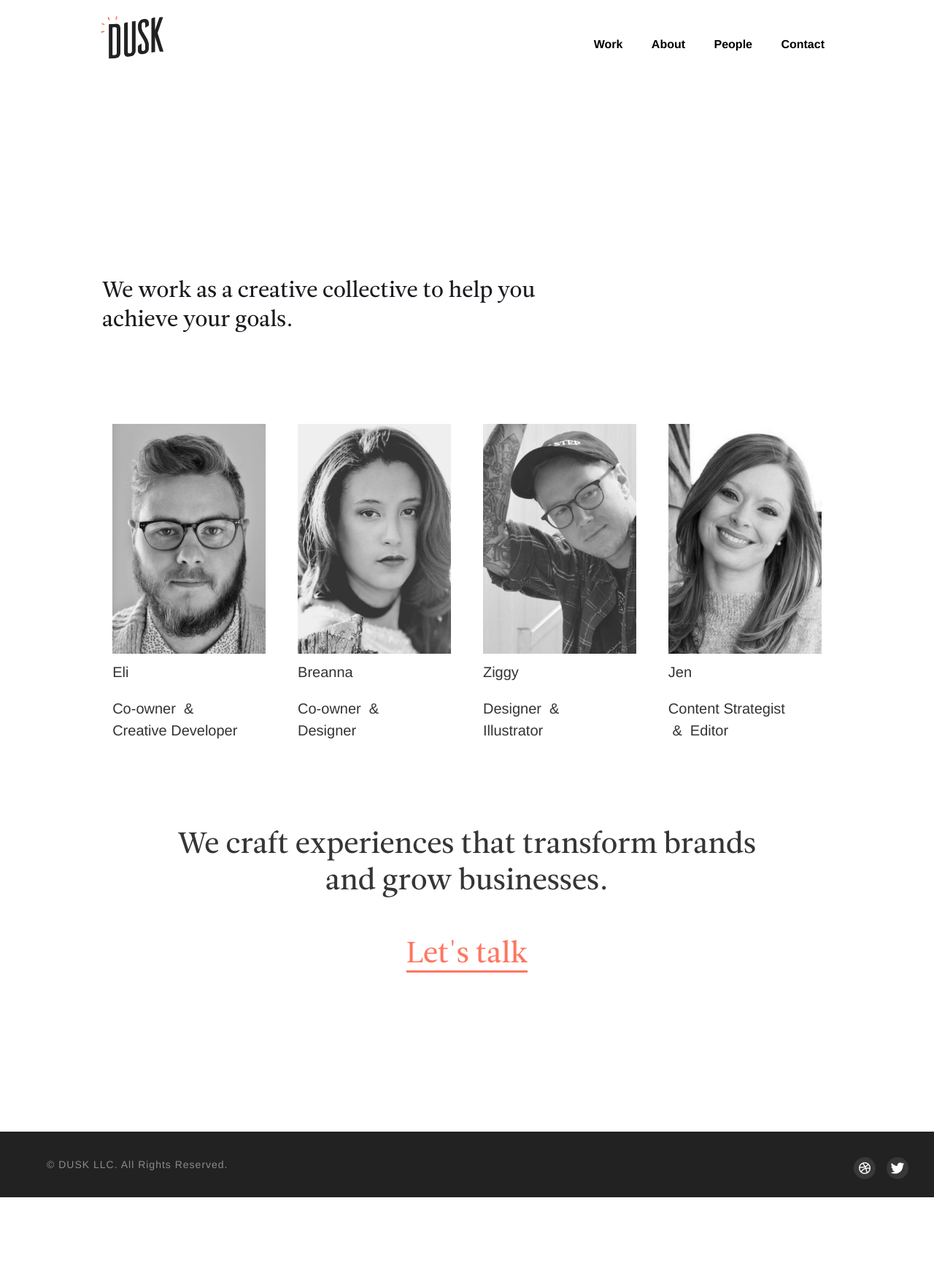
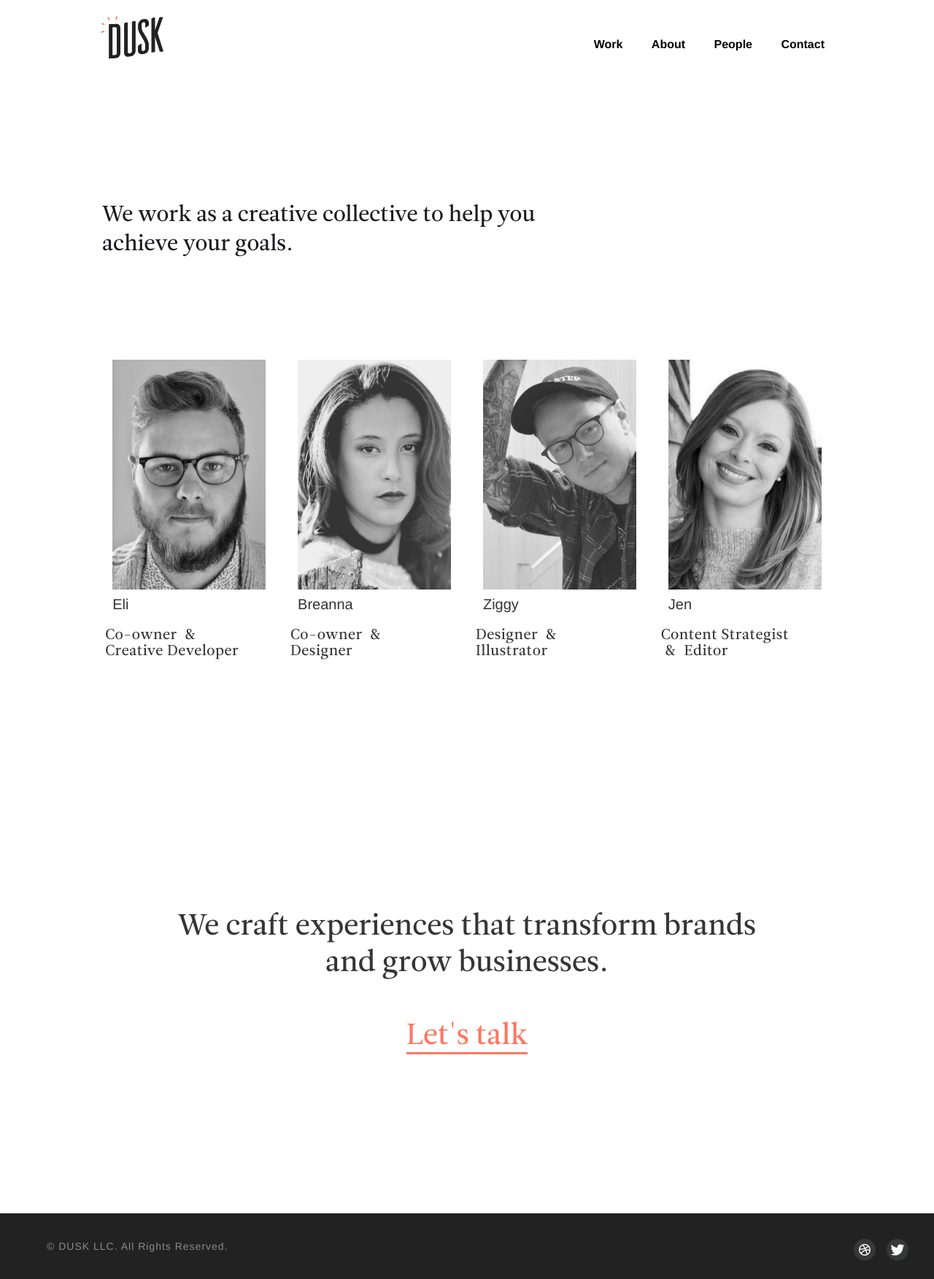
Before and after one commit to mountainbug95/6point0_jekyll, a Jekyll site: the page built from pages/people.html, in a window 1280 px wide. Shown: the whole page at 73% size. Built offline with Jekyll 4.4.1, drawn with Linux system fonts in a browser that asks for light colours; before the commit the page ends 1641 px from its top, so only the background shows below that.

Commit message:
margin adjustments for people page

```diff
--- a/assets/css/people-style.css
+++ b/assets/css/people-style.css
@@ -1,32 +1,36 @@
 @media screen and (min-width: 768px)
 {
     .tagline{
-        margin-top: 104px;
-        margin-bottom: 104px;
+        margin-top: 0;
+        margin-bottom: 120px;
     }
     .people-container{
         margin-top: 104px;
-        margin-bottom: 104px;
+        margin-bottom: 280px;
     }
 }
 @media screen and (max-width: 768px){
     .tagline{
-        margin-top: 64px;
-        margin-bottom: 64px;
+        margin-top: 0;
+        margin-bottom: 75px;
     }
     .people-container{
         margin-top: 64px;
-        margin-bottom: 64px;
+        margin-bottom: 120px;
+    }
+    .tagline h2{
+        font-size: 25px;
+        line-height: 35px;
     }
 }
 @media screen and (max-width: 480px){
     .tagline{
-        margin-top: 40px;
-        margin-bottom: 40px;
+        margin-top: 0;
+        margin-bottom: 75px;
     }
     .people-container{
         margin-top: 40px;
-        margin-bottom: 40px;
+        margin-bottom: 120px;
     }
 }
 
@@ -247,10 +251,24 @@ max-width: 600px;
 .people-container div h3{
     max-width: 200px;
     margin: 0;
+    padding-bottom:0;
     text-align: left;
     font-family: 'Helvetica Neue',Helvetica,helvetica,sans-serif;
     font-weight: 300;
-    line-height: 30px;
+    line-height: 20px;
+}
+
+.job-description{
+    max-width: 200px;
+    margin: 0;
+    margin-bottom: 50px;
+    padding-top: 0;
+    font-family: "leitura_newsroman", Georgia, Cambria, "Times New Roman", Times, serif;
+    font-weight: 400;
+    font-size: 20px;
+    line-height: 22px;
+    color: #333333;
+    text-align: left;
 }
 
 .people-container div{
--- a/pages/people.html
+++ b/pages/people.html
@@ -21,7 +21,7 @@ layout: wrapper
         </div>
         <h3>Eli</h3>
         <br>
-        <h3>Co-owner &nbsp;&amp;&nbsp; Creative Developer</h3>
+        <h4 class="job-description">Co-owner &nbsp;&amp;&nbsp; Creative Developer</h4>
     </div>
 
     <div>
@@ -35,7 +35,7 @@ layout: wrapper
         </div>
         <h3>Breanna</h3>
         <br>
-        <h3>Co-owner &nbsp;&amp;&nbsp; Designer</h3>
+        <h4 class="job-description">Co-owner &nbsp;&amp;&nbsp; Designer</h4>
     </div>
 
     <div>
@@ -49,7 +49,7 @@ layout: wrapper
         </div>
         <h3>Ziggy</h3>
         <br>
-        <h3>Designer &nbsp;&amp;&nbsp; Illustrator</h3>
+        <h4 class="job-description">Designer &nbsp;&amp;&nbsp; Illustrator</h4>
     </div>
 
     <div>
@@ -63,7 +63,7 @@ layout: wrapper
         </div>
         <h3>Jen</h3>
         <br>
-        <h3>Content Strategist &nbsp;&amp;&nbsp; Editor</h3>
+        <h4 class="job-description">Content Strategist &nbsp;&amp;&nbsp; Editor</h4>
     </div>
 
 </div>
```
